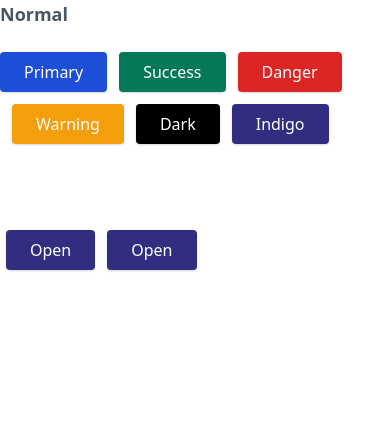
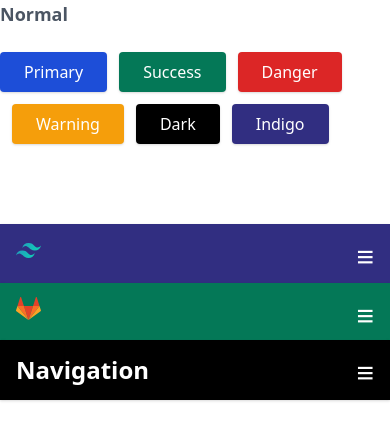
Before and after one commit to enochndika/kimia-UI, a Next.js app: page / in a window 390 px wide. Shown: the top 440 px of the page. Built offline with nearby package versions, Linux system fonts and the light colour scheme.

Commit message:
hamburger menu component done

```diff
--- /dev/null
+++ b/components/navigation/hamburger_menu/index.tsx
@@ -0,0 +1,76 @@
+import { CSSProperties, ReactNode, useRef } from "react";
+
+interface Props {
+  children: ReactNode;
+}
+
+interface HamburgerMenuProps extends Props {
+  textColor?: string;
+  color?: string;
+}
+
+interface HamburgerCollapseProps extends Props {
+  isOpen: boolean;
+}
+interface HamburgerTogglerProps {
+  toggle: () => void;
+}
+export const HamburgerMenu = ({
+  color,
+  textColor,
+  children,
+}: HamburgerMenuProps) => {
+  return (
+    <nav
+      className={`${color ? color : "bg-black"} ${
+        textColor ? textColor : "text-white"
+      } font-light shadow py-2 px-4`}
+    >
+      {children}
+    </nav>
+  );
+};
+
+HamburgerMenu.Brand = ({ children }: Props) => (
+  <div className="inline-block pt-1.5 pb-1.5 mr-4 cursor-pointer text-2xl font-bold whitespace-nowrap hover:text-gray-400">
+    <strong>{children}</strong>
+  </div>
+);
+
+HamburgerMenu.Toggler = ({ toggle }: HamburgerTogglerProps) => (
+  <button
+    className="float-right pt-1.5 text-3xl focus:outline-none focus:shadow"
+    onClick={toggle}
+  >
+    &#8801;
+  </button>
+);
+
+HamburgerMenu.Collapse = ({ children, isOpen }: HamburgerCollapseProps) => {
+  const ref = useRef<HTMLDivElement>();
+  const style: CSSProperties = isOpen
+    ? { height: ref.current?.scrollHeight }
+    : { height: 0, visibility: "hidden", opacity: 0 };
+
+  return (
+    <div
+      className="transition-height ease duration-300"
+      style={style}
+      ref={ref}
+    >
+      {children}
+    </div>
+  );
+};
+
+HamburgerMenu.Nav = ({ children }: Props) => (
+  <ul className="block pl-0 mb-0">{children}</ul>
+);
+
+HamburgerMenu.Item = ({ children }: Props) => <li>{children}</li>;
+
+HamburgerMenu.Link = ({ children }: Props) => (
+  <div className="cursor-pointer py-1.5 px-4  hover:text-gray-400 font-medium">
+    {children}
+  </div>
+);
--- /dev/null
+++ b/components/navigation/hamburger_menu/variantOne.tsx
@@ -0,0 +1,47 @@
+import { useState } from "react";
+import { HamburgerMenu } from "./index";
+
+export const HamburgerMenuVariantOne = () => {
+  const [isOpen, setIsOpen] = useState<boolean>(false);
+
+  const toggle = () => {
+    setIsOpen(!isOpen);
+  };
+
+  return (
+    <HamburgerMenu color="bg-indigo-900">
+      <HamburgerMenu.Brand>
+        <svg
+          height="25"
+          preserveAspectRatio="xMidYMid"
+          width="25"
+          xmlns="http://www.w3.org/2000/svg"
+          viewBox="0 0 256 153.6"
+        >
+          <linearGradient id="a" x1="-2.778%" y1="32%" y2="67.556%">
+            <stop offset="0" stopColor="#2298bd" />
+            <stop offset="1" stopColor="#0ed7b5" />
+          </linearGradient>
+          <path
+            d="M128 0C93.867 0 72.533 17.067 64 51.2 76.8 34.133 91.733 27.733 108.8 32c9.737 2.434 16.697 9.499 24.401 17.318C145.751 62.057 160.275 76.8 192 76.8c34.133 0 55.467-17.067 64-51.2-12.8 17.067-27.733 23.467-44.8 19.2-9.737-2.434-16.697-9.499-24.401-17.318C174.249 14.743 159.725 0 128 0zM64 76.8C29.867 76.8 8.533 93.867 0 128c12.8-17.067 27.733-23.467 44.8-19.2 9.737 2.434 16.697 9.499 24.401 17.318C81.751 138.857 96.275 153.6 128 153.6c34.133 0 55.467-17.067 64-51.2-12.8 17.067-27.733 23.467-44.8 19.2-9.737-2.434-16.697-9.499-24.401-17.318C110.249 91.543 95.725 76.8 64 76.8z"
+            fill="url(#a)"
+          />
+        </svg>
+      </HamburgerMenu.Brand>
+      <HamburgerMenu.Toggler toggle={toggle} />
+      <HamburgerMenu.Collapse isOpen={isOpen}>
+        <HamburgerMenu.Nav>
+          <HamburgerMenu.Item>
+            <HamburgerMenu.Link>Home</HamburgerMenu.Link>
+          </HamburgerMenu.Item>
+          <HamburgerMenu.Item>
+            <HamburgerMenu.Link>Documents</HamburgerMenu.Link>
+          </HamburgerMenu.Item>
+          <HamburgerMenu.Item>
+            <HamburgerMenu.Link>React</HamburgerMenu.Link>
+          </HamburgerMenu.Item>
+        </HamburgerMenu.Nav>
+      </HamburgerMenu.Collapse>
+    </HamburgerMenu>
+  );
+};
--- /dev/null
+++ b/components/navigation/hamburger_menu/variantThree.tsx
@@ -0,0 +1,30 @@
+import { useState } from "react";
+import { HamburgerMenu } from "./index";
+
+export const HamburgerMenuVariantThree = () => {
+  const [isOpen, setIsOpen] = useState<boolean>(false);
+
+  const toggle = () => {
+    setIsOpen(!isOpen);
+  };
+
+  return (
+    <HamburgerMenu>
+      <HamburgerMenu.Brand>Navigation</HamburgerMenu.Brand>
+      <HamburgerMenu.Toggler toggle={toggle} />
+      <HamburgerMenu.Collapse isOpen={isOpen}>
+        <HamburgerMenu.Nav>
+          <HamburgerMenu.Item>
+            <HamburgerMenu.Link>Home</HamburgerMenu.Link>
+          </HamburgerMenu.Item>
+          <HamburgerMenu.Item>
+            <HamburgerMenu.Link>Documents</HamburgerMenu.Link>
+          </HamburgerMenu.Item>
+          <HamburgerMenu.Item>
+            <HamburgerMenu.Link>React</HamburgerMenu.Link>
+          </HamburgerMenu.Item>
+        </HamburgerMenu.Nav>
+      </HamburgerMenu.Collapse>
+    </HamburgerMenu>
+  );
+};
--- /dev/null
+++ b/components/navigation/hamburger_menu/variantTwo.tsx
@@ -0,0 +1,67 @@
+import { useState } from "react";
+import { HamburgerMenu } from "./index";
+
+export const HamburgerMenuTwo = () => {
+  const [isOpen, setIsOpen] = useState<boolean>(false);
+
+  const toggle = () => {
+    setIsOpen(!isOpen);
+  };
+
+  return (
+    <HamburgerMenu color="bg-green-700">
+      <HamburgerMenu.Brand>
+        <svg
+          width="25"
+          height="23"
+          viewBox="0 0 256 236"
+          xmlns="http://www.w3.org/2000/svg"
+          preserveAspectRatio="xMinYMin meet"
+        >
+          <path
+            d="M128.075 236.075l47.104-144.97H80.97l47.104 144.97z"
+            fill="#E24329"
+          />
+          <path
+            d="M128.075 236.074L80.97 91.104H14.956l113.119 144.97z"
+            fill="#FC6D26"
+          />
+          <path
+            d="M14.956 91.104L.642 135.16a9.752 9.752 0 0 0 3.542 10.903l123.891 90.012-113.12-144.97z"
+            fill="#FCA326"
+          />
+          <path
+            d="M14.956 91.105H80.97L52.601 3.79c-1.46-4.493-7.816-4.492-9.275 0l-28.37 87.315z"
+            fill="#E24329"
+          />
+          <path
+            d="M128.075 236.074l47.104-144.97h66.015l-113.12 144.97z"
+            fill="#FC6D26"
+          />
+          <path
+            d="M241.194 91.104l14.314 44.056a9.752 9.752 0 0 1-3.543 10.903l-123.89 90.012 113.119-144.97z"
+            fill="#FCA326"
+          />
+          <path
+            d="M241.194 91.105h-66.015l28.37-87.315c1.46-4.493 7.816-4.492 9.275 0l28.37 87.315z"
+            fill="#E24329"
+          />
+        </svg>
+      </HamburgerMenu.Brand>
+      <HamburgerMenu.Toggler toggle={toggle} />
+      <HamburgerMenu.Collapse isOpen={isOpen}>
+        <HamburgerMenu.Nav>
+          <HamburgerMenu.Item>
+            <HamburgerMenu.Link>Home</HamburgerMenu.Link>
+          </HamburgerMenu.Item>
+          <HamburgerMenu.Item>
+            <HamburgerMenu.Link>Documents</HamburgerMenu.Link>
+          </HamburgerMenu.Item>
+          <HamburgerMenu.Item>
+            <HamburgerMenu.Link>React</HamburgerMenu.Link>
+          </HamburgerMenu.Item>
+        </HamburgerMenu.Nav>
+      </HamburgerMenu.Collapse>
+    </HamburgerMenu>
+  );
+};
--- a/pages/index.tsx
+++ b/pages/index.tsx
@@ -1,9 +1,8 @@
 import Head from "next/head";
 import DefaultButtons from "../components/general/button/defaultButton";
-import {
-  CurtainMenuLeft,
-  CurtainMenuTop,
-} from "../components/navigation/curtain_menu";
+import { HamburgerMenuVariantOne } from "../components/navigation/hamburger_menu/variantOne";
+import { HamburgerMenuTwo } from "../components/navigation/hamburger_menu/variantTwo";
+import { HamburgerMenuVariantThree } from "../components/navigation/hamburger_menu/variantThree";
 
 export default function Home() {
   return (
@@ -13,8 +12,9 @@ export default function Home() {
         <link rel="icon" href="/favicon.ico" />
       </Head>
       <DefaultButtons />
-      <CurtainMenuTop />
-      <CurtainMenuLeft />
+      <HamburgerMenuVariantOne />
+      <HamburgerMenuTwo />
+      <HamburgerMenuVariantThree />
     </>
   );
 }
```
